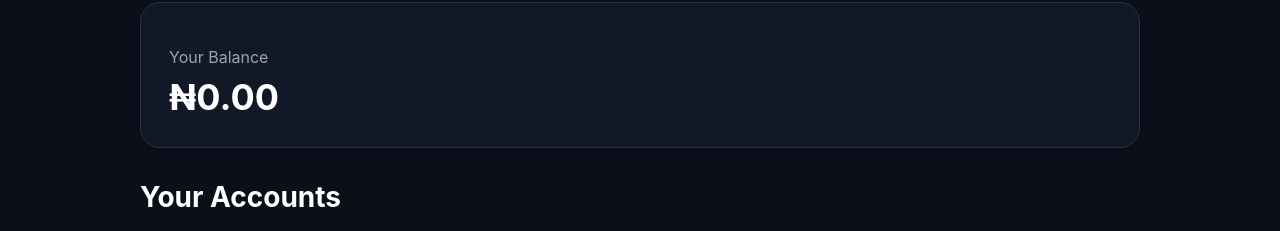
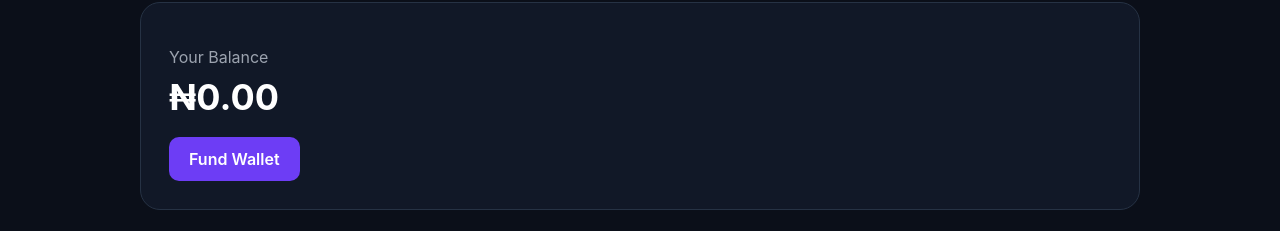
Before and after one commit to justiceeby4/Masayoshihub, a Next.js app: page /dashboard in a window 1280 px wide. Shown: the part 295-526 px from the top of the page. Built offline with nearby package versions, Linux system fonts and the light colour scheme; no server answers.

Commit message:
Update page.tsx

```diff
--- a/app/dashboard/page.tsx
+++ b/app/dashboard/page.tsx
@@ -119,7 +119,22 @@ export default function DashboardPage() {
   maximumFractionDigits: 2,
 })}
           </h2>
-        </section>
+              <Link
+        href="/wallet"
+        style={{
+          display: "inline-block",
+          marginTop: "18px",
+          padding: "12px 20px",
+          borderRadius: "10px",
+          background: "#6d3df5",
+          color: "white",
+          textDecoration: "none",
+          fontWeight: "600",
+        }}
+      >
+        Fund Wallet
+      </Link>
+    </section>
 
         <h2
           style={{
```
